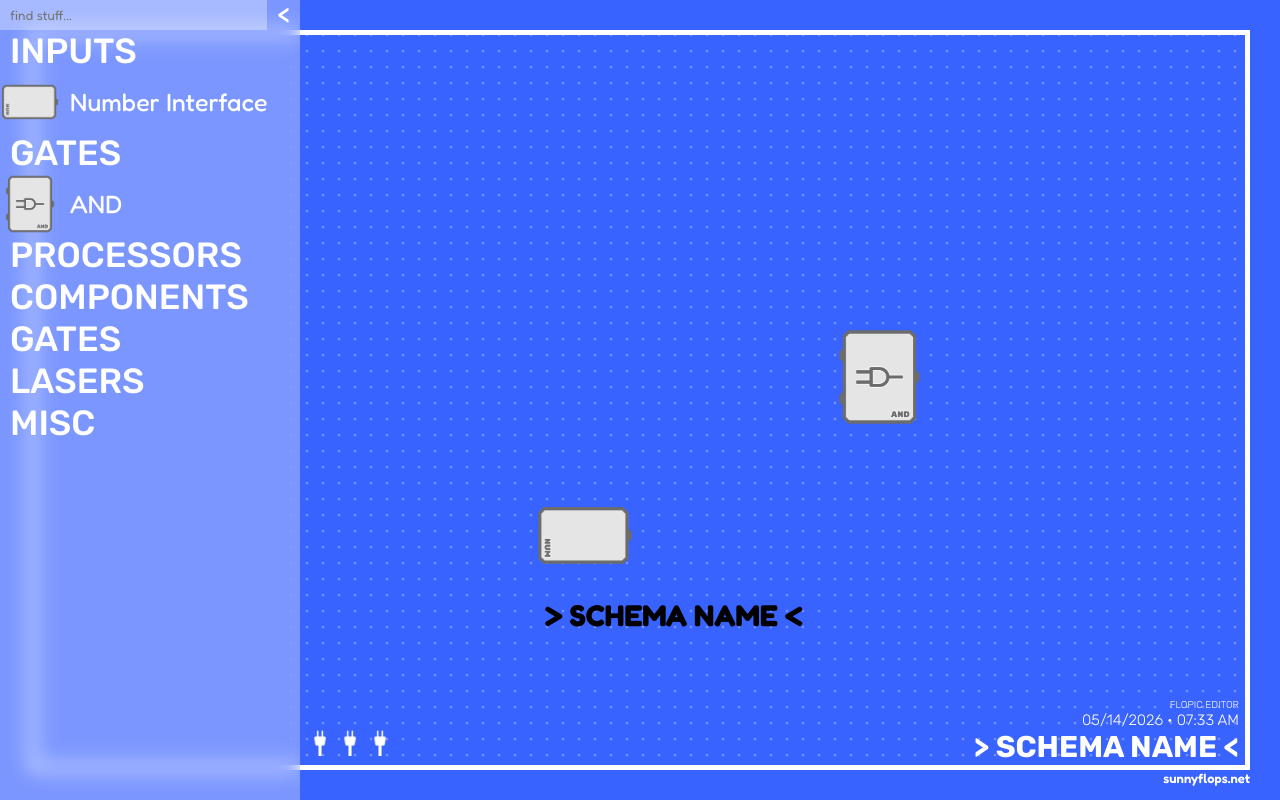
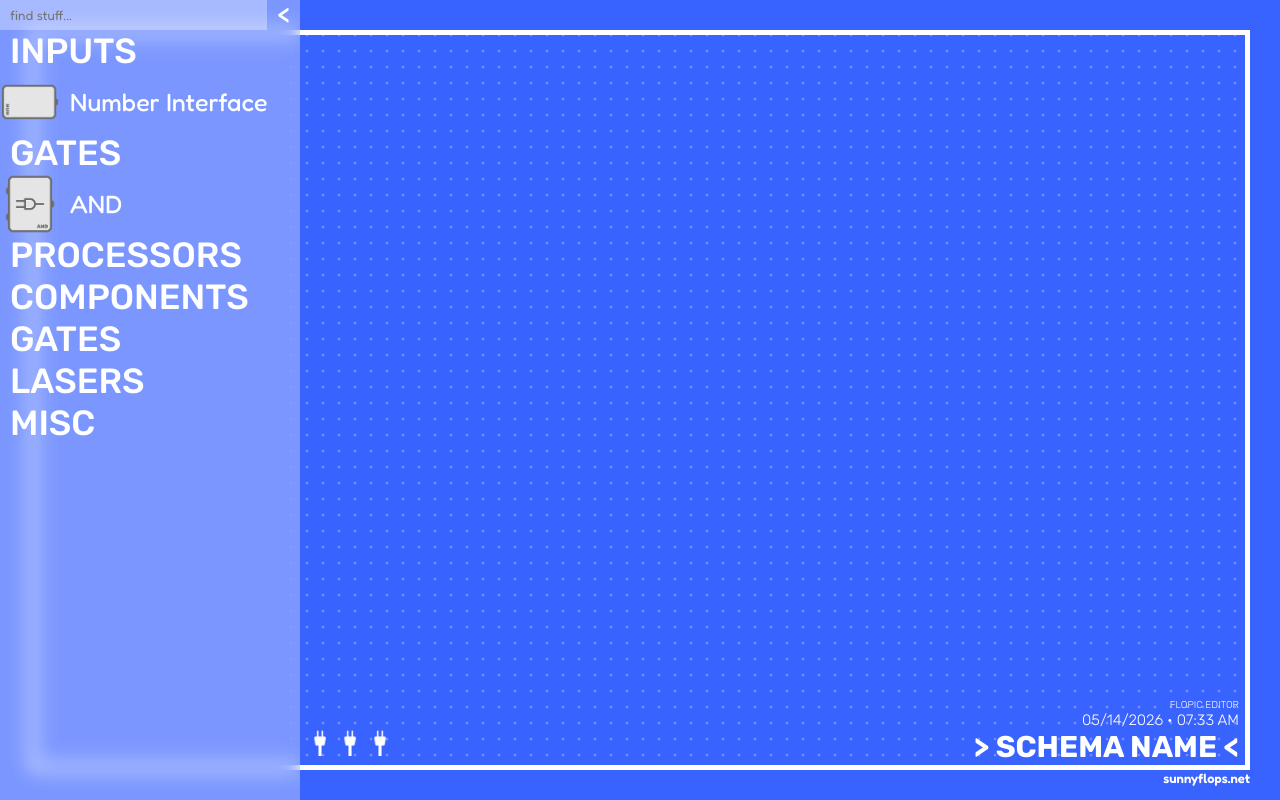
Before and after one commit to SunnyFloppyDiskStudios/logiceditor, a website: page index.html in a window 1280 px wide. Drawn offline with Linux system fonts and the light colour scheme.

Commit message:
remove placehodlers

```diff
--- a/index.html
+++ b/index.html
@@ -19,31 +19,7 @@
     <div id="canvas">
         <div class="canvas-bg"></div>
 
-        <div style="transform: translate(801px, -438px); pointer-events: initial;">
-            <div id="3" class="block items_and">
-                <img src="objects/items_and/items_and.png" alt="AND" class="udg">
-                <div class="inputs">
-                    <div id="3-1" class="wire-clickzone wire-in" style="transform: translate(0px,0px)"></div>
-                    <div id="3-2" class="wire-clickzone wire-in" style="transform: translate(0px,0px)"></div>
-                </div>
 
-                <div class="outputs">
-                    <div id="3-3" class="wire-clickzone wire-out" style="transform: translate(0px,0px)"></div>
-                </div>
-            </div>
-        </div>
-
-        <div style="transform: translate(500px, -261px); pointer-events: initial;">
-            <div id="4" class="block items_numberInterface interactable">
-                <img src="objects/items_numberInterface/items_numberInterface.png" alt="AND" class="udg" style="max-block-size: 75px;">
-
-                <p class="udg interfaceInput" style="font-size: 30px; font-weight: bold">> SCHEMA NAME <</p>
-
-                <div class="outputs">
-                    <div id="4-0" class="wire-clickzone wire-out wire-interaction" style="transform: translate(0px,0px)" data-stored="0"></div>
-                </div>
-            </div>
-        </div>
 
 
 
--- a/scripts/editor/items.js
+++ b/scripts/editor/items.js
@@ -66,10 +66,13 @@ function weatherSensor() {
 }
 
 items.items_numberInterface_dom = (id) => `
-<div id="${id}" class="block items_numberInterface">
-    <img src="objects/items_numberInterface/items_numberInterface.png" alt="Number Interface" class="udg">
+<div id="${id}" class="block items_numberInterface interactable">
+    <img src="objects/items_numberInterface/items_numberInterface.png" alt="AND" class="udg" style="max-block-size: 75px;">
+
+<!--    <p class="udg interfaceInput" style="font-size: 30px; font-weight: bold">> SCHEMA NAME <</p>-->
+
     <div class="outputs">
-        <div id="${id}-3" class="wire-clickzone wire-out wire-interaction" style="transform: translate(0px,0px)" data-stored="0"></div>
+        <div id="${id}-0" class="wire-clickzone wire-out wire-interaction" style="transform: translate(0px,0px)" data-stored="0"></div>
     </div>
 </div>
 `
```
